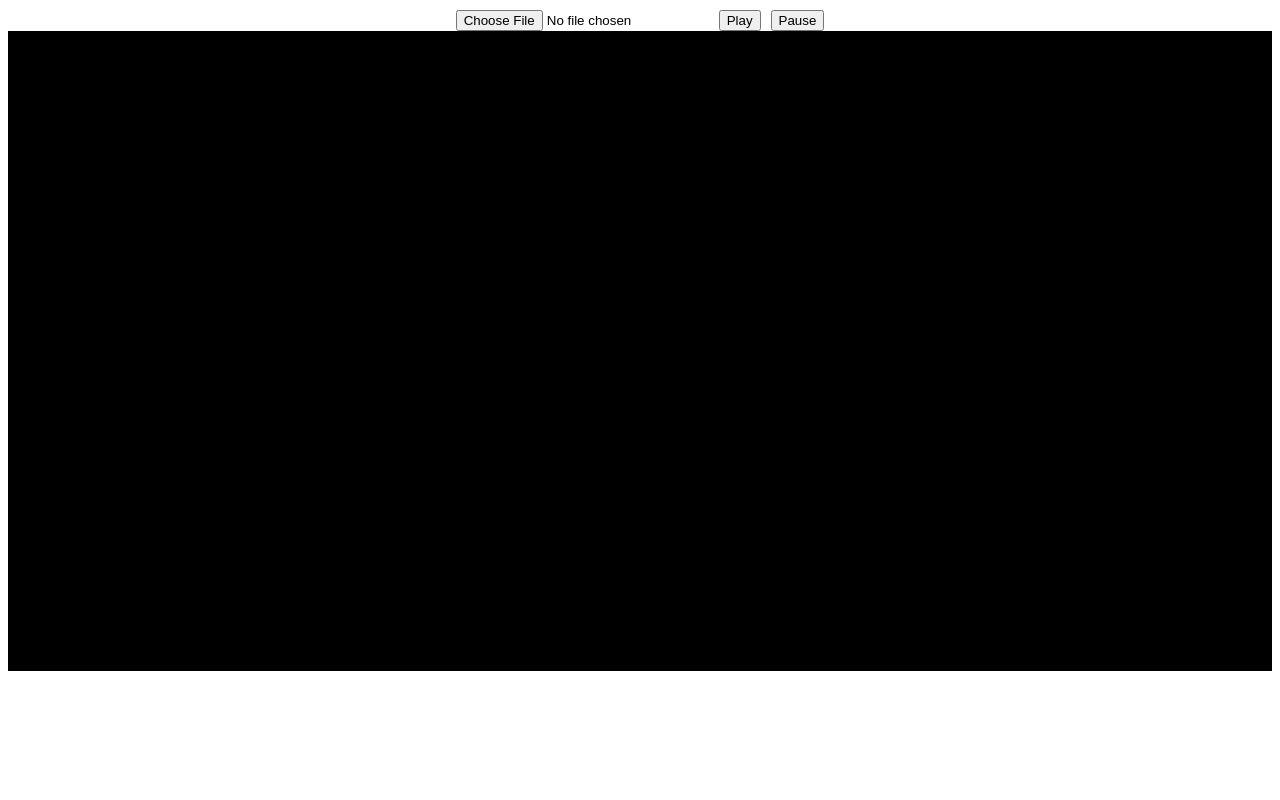
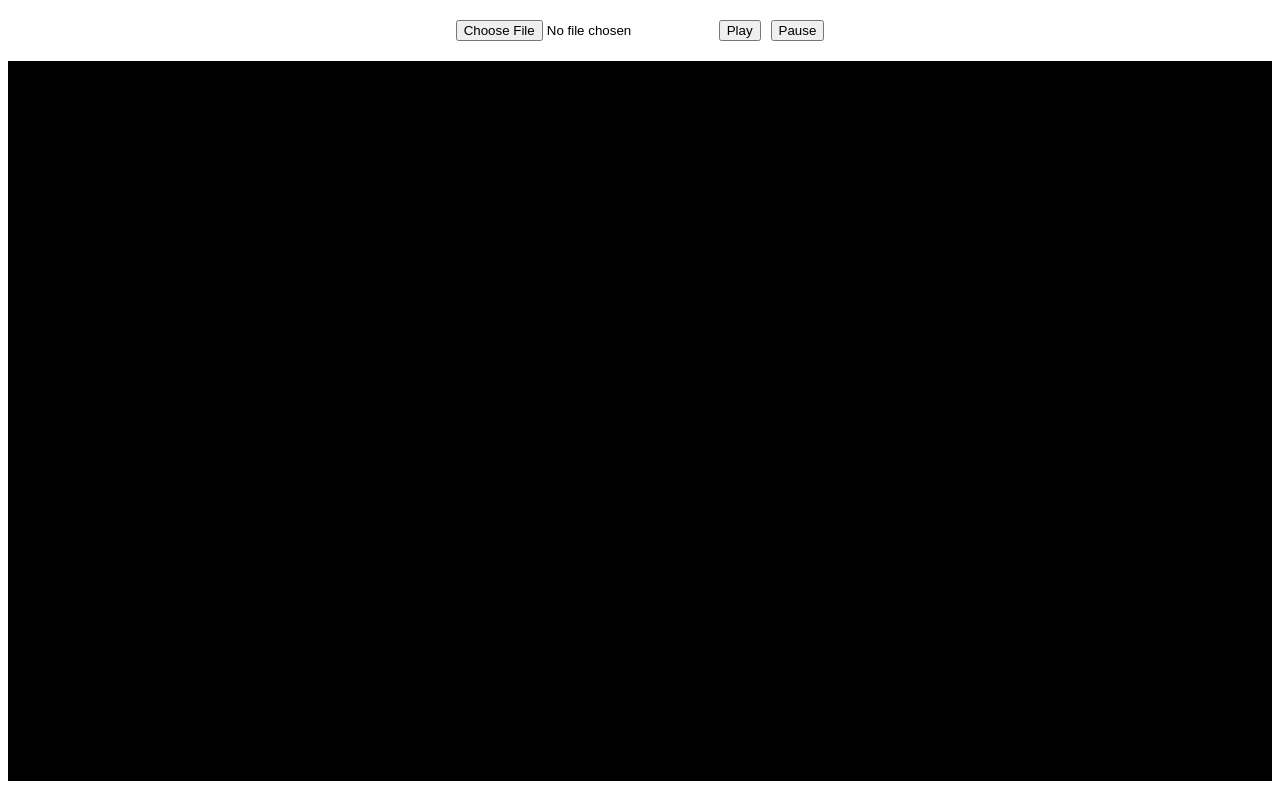
Before and after one commit to brandonbuhr/audio-visualizer, a plain HTML site: page index.html in a window 1280 px wide. Drawn offline with Linux system fonts and the light colour scheme.

Commit message:
started styling

```diff
--- a/app.js
+++ b/app.js
@@ -4,7 +4,6 @@ const audioFileInput = document.getElementById("audioFile");
 const playButton = document.getElementById("playButton");
 const pauseButton = document.getElementById("pauseButton");
 
-// Set the canvas size
 canvas.width = window.innerWidth;
 canvas.height = window.innerHeight;
 
@@ -44,11 +43,9 @@ function playAudio() {
   if (!audioBuffer) return;
 
   if (isPlaying) {
-    // Stop any previous source to avoid overlap
     source.stop();
   }
 
-  // Create a new audio source and connect it
   source = audioContext.createBufferSource();
   source.buffer = audioBuffer;
 
@@ -63,7 +60,6 @@ function playAudio() {
   source.start();
   isPlaying = true;
 
-  // Start the visualization
   visualize();
 }
 
@@ -76,7 +72,7 @@ function pauseAudio() {
 
 function visualize() {
   function draw() {
-    if (!isPlaying) return; // Stop drawing if audio is paused
+    if (!isPlaying) return;
 
     requestAnimationFrame(draw);
 
--- a/index.html
+++ b/index.html
@@ -4,20 +4,7 @@
     <meta charset="UTF-8" />
     <meta name="viewport" content="width=device-width, initial-scale=1.0" />
     <title>Audio File Visualizer with Controls</title>
-    <style>
-      canvas {
-        width: 100%;
-        height: 80vh; /* Adjust to make space for controls */
-        background-color: #000;
-        display: block;
-      }
-      #controls {
-        display: flex;
-        justify-content: center;
-        gap: 10px;
-        margin-top: 10px;
-      }
-    </style>
+    <link rel="stylesheet" href="style.css" />
   </head>
   <body>
     <div id="controls">
--- /dev/null
+++ b/style.css
@@ -0,0 +1,12 @@
+canvas {
+  width: 100%;
+  height: 90vh;
+  background-color: #000;
+  display: block;
+}
+#controls {
+  display: flex;
+  justify-content: center;
+  gap: 10px;
+  margin: 20px;
+}
```
